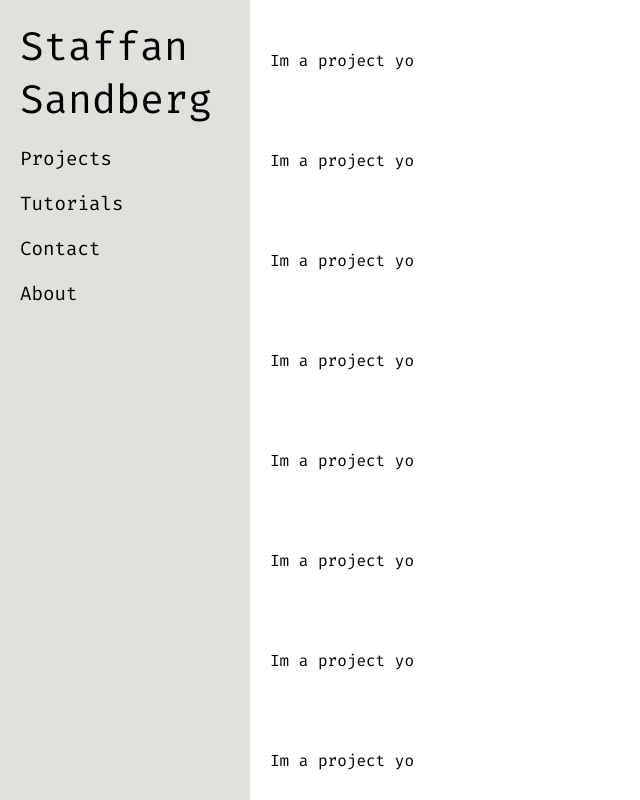
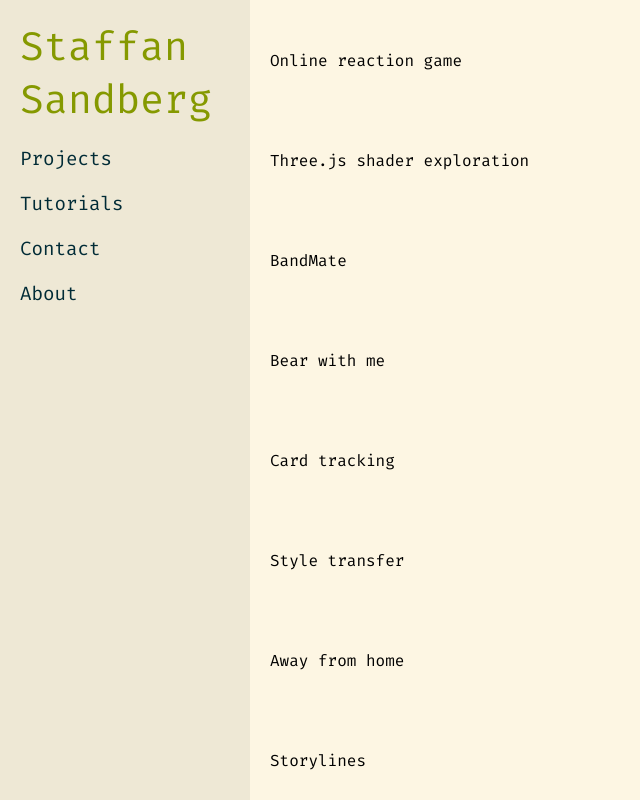
Before and after one commit to Sandsten/portfolio, a React app in the folder client/: page /projects in a window 1280 px wide. Shown: the whole page, without its empty margins (0-640 px from the left). Built offline with nearby package versions, Linux system fonts and the light colour scheme.

Commit message:
Data added from previous portfolio

```diff
--- a/client/src/App.js
+++ b/client/src/App.js
@@ -3,7 +3,7 @@ import { BrowserRouter as Router, Route } from 'react-router-dom';
 import styled from 'styled-components';
 
 import Sidebar from './components/Sidebar';
-import TopBar from './components/TopBar';
+// import TopBar from './components/TopBar';
 import HomePage from './Testing/HomePage';
 import APITest from './Testing/APITest';
 import CreateAccout from './Testing/CreateAccount';
@@ -17,6 +17,8 @@ const MainContainer = styled.div`
   display: grid;
   grid-template-areas: 'sidebar main';
   grid-template-columns: 250px 1fr;
+  /* Set height of website to 100% of screen height */
+  height: 100vh;
 `;
 
 class App extends React.Component {
--- /dev/null
+++ b/client/src/Data.js
@@ -0,0 +1,140 @@
+export const PROJECTS = [
+  {
+    title: 'Online reaction game',
+    date: '9/3 - 10/3 - 2019',
+    bgUrl: 'shooting-range.png',
+    tools: ['react', 'nodejs', 'socket-io'],
+    description:
+      'During the weekend I decided to learn how to use sockets.io with nodejs. I came up with a concept of a online game in which you compete against each other to hit appearing targets as fast as possible. The game is hosted on Heroku.',
+    website: 'http://shootingrange.herokuapp.com/',
+    groupSize: 1
+  },
+  {
+    title: 'Three.js shader exploration',
+    date: '2/2 - 2019',
+    bgUrl: 'WebGL.png',
+    tools: ['react', 'threejs', 'blender'],
+    description:
+      "I've recently started learning WebGL using the library three.js. In this small application a simple 3d model is loaded into the scene and its material is altered through the use of a fragment shader.",
+    website: 'christmas',
+    groupSize: 1
+  },
+  {
+    title: 'BandMate',
+    date: 'Jan - 2019',
+    bgUrl: 'bandmate.png',
+    tools: ['react', 'redux', 'nodejs', 'mongodb'],
+    description:
+      'Me and a friend launched our website we call BandMate. BandMate is a tool designed for musicians to find a band to join, and for bands to find musicians. We saw a lack of such services in Sweden where current ones were either outdated or over complicated according to us.',
+    website: 'http://bandmate.xyz',
+    groupSize: 2
+  },
+  {
+    title: 'Bear with me',
+    date: 'Global Game Jam 2019',
+    bgUrl: 'bear-with-me.png',
+    tools: ['unity', 'c-sharp'],
+    description:
+      'A game that I and two friends made during Global Game Jam 2019. Together we came up with an idea around the given topic and then split the work between us. I decided to work with player movement and player interaction with objects.',
+    website: 'https://pjheden.github.io/bearwithme-gamejam-2019/',
+    groupSize: 3
+  },
+  {
+    title: 'Card tracking',
+    date: 'KTH: Nov-Dec - 2018',
+    bgUrl: 'tracking-cards.png',
+    tools: ['unity', 'vuforia', 'c-sharp', 'firebase'],
+    description:
+      'Tracking physical cards on a game board with the help of image recognition. The system detects who played what card and when, the data is stored in a database to allow for later analysis of games played. I worked on all parts of the project, focusing on the programing side of it.',
+    website: 'https://github.com/Sandsten/DM2799-TAH',
+    groupSize: 3
+  },
+  {
+    title: 'Style transfer',
+    date: 'KTH: May - 2018',
+    bgUrl: 'lion.png',
+    tools: ['python', 'tensorflow'],
+    description:
+      "A re-implementation of the original style transfer algorithm using a convolutional neural network, as presented by Gatys et al. Additional experiments with different total loss functions and wether or not there's a correlation between content loss and our subjective perception.",
+    website: 'https://github.com/Sandsten/Pixicasso',
+    groupSize: 3
+  },
+  {
+    title: 'Away from home',
+    date: 'KTH: Feb-Apr - 2018',
+    bgUrl: 'away-from-home.png',
+    tools: ['d3js', 'html', 'javascript', 'css'],
+    description:
+      'A web application that visualizes the refugee population from 1951 to 2016 in an unbiased way, using data from The UN Refugee Agency. I mainly worked with programming the grid and bar-charts using javascript with d3.',
+    website: 'https://sonia-ch.github.io/ivis-project/#',
+    groupSize: 8
+  },
+  {
+    title: 'Storylines',
+    date: 'KTH: Mar-Apr - 2017',
+    bgUrl: 'storylines.png',
+    tools: ['angular', 'd3js'],
+    description:
+      'Project in a web development course. The application uses the Trello api in order to give the user an overview of their Trello projects and the ability to create new ones. I worked on all parts of the project.',
+    website: 'https://martin36.github.io/StoryLines/app/#!/login',
+    groupSize: 4
+  },
+  {
+    title: 'Haptic curling',
+    date: 'KTH: Nov-Dec - 2016',
+    bgUrl: 'haptic-curling.png',
+    tools: ['novint-falcon', 'cpp'],
+    description:
+      'Virtual curling with haptic feedback. Feel the weight of the stone as you push it along the ice. Novint falcon provides haptic feedback in three dimensions which we utilize to make the feedback feel as realistic as possible.',
+    website: 'https://github.com/Sandsten/DT2140_HapticProject',
+    groupSize: 4
+  },
+  {
+    title: 'bARk',
+    date: 'KTH: Nov-Dec - 2016',
+    bgUrl: 'birch-tree.png',
+    tools: ['unity', 'vuforia', 'c-sharp', 'firebase'],
+    description:
+      'The goal with this project was to explore AR technology and enable users to leave a personal mark in the world and share it with others. In the form of designing your own tree.',
+    website: 'https://apan1000.github.io/bARk/',
+    groupSize: 6
+  },
+  {
+    title: 'SounDark',
+    date: 'KTH: Sep-Okt - 2016',
+    bgUrl: 'soundark.png',
+    tools: ['oculus-rift', 'unity', 'c-sharp'],
+    description:
+      'A Virtual Reality game in which the player with the use echolocation, navigate through procedurally generated maces. Sound is picked up by oculus rift and translated into sound waves that enables the player to see.',
+    website: 'https://hubris37.github.io/Sonar/',
+    groupSize: 6
+  },
+  {
+    title: 'Crowd simulation',
+    date: 'KTH: Mar-May - 2016',
+    bgUrl: 'crowdsim.png',
+    tools: ['unity', 'c-sharp'],
+    description: 'We explored simulation of group formations in Unity using the RVO algorithm. ',
+    website: 'https://crowdsimulationproject.blogspot.com/',
+    groupSize: 2
+  },
+  {
+    title: 'Last ship standing',
+    date: 'KTH: Mar-Apr - 2016',
+    bgUrl: 'lastShip.png',
+    tools: ['html', 'javascript', 'css'],
+    description: 'A local multiplayer game in which you battle each other with pirate ships.',
+    website: 'http://martin36.github.io/LastShipStanding/LastShipStanding/',
+    groupSize: 4
+  },
+  {
+    title: 'Godball',
+    date: 'KTH: Nov-Dec - 2015',
+    bgUrl: 'godball.png',
+    tools: ['unity', 'c-sharp'],
+    description:
+      'An online 1v1 smartphone game in which you play football against each other in a mythological greek setting.',
+    website: 'http://godball.github.io/',
+    groupSize: 5
+  }
+];
--- a/client/src/components/Project.js
+++ b/client/src/components/Project.js
@@ -5,6 +5,10 @@ const StyledProject = styled.div`
   height: 100px;
 `;
 
-export default function Project() {
-  return <StyledProject>Im a project yo</StyledProject>;
-}
+const project = props => {
+  const { title } = props.data;
+
+  return <StyledProject>{title}</StyledProject>;
+};
+
+export default project;
--- a/client/src/components/Sidebar.js
+++ b/client/src/components/Sidebar.js
@@ -2,18 +2,18 @@ import React from 'react';
 import { Link } from 'react-router-dom';
 import styled from 'styled-components';
 
-import { BLACK } from '../constants/colors';
+import { BASE02, BASE2, BASE03, GREEN, ORANGE, YELLOW, CYAN } from '../constants/colors';
 
 const StyledSidebar = styled.div`
   grid-area: sidebar;
   padding: 20px;
-  height: 100vh;
-  background-color: #e1e0dd;
+  background-color: ${BASE2};
 `;
 
 const Name = styled.div`
   font-size: 2.5em;
   margin-bottom: 20px;
+  color: ${GREEN};
 `;
 
 const StyledLink = styled(Link)`
@@ -21,18 +21,21 @@ const StyledLink = styled(Link)`
   margin-bottom: 20px;
   font-size: 1.2em;
   text-decoration: none;
-  color: ${BLACK};
+  outline: none;
+  color: ${BASE03};
 
   :hover {
     text-decoration: underline;
   }
+
+  :focus {
+    color: ${CYAN};
+  }
 `;
 
-export default function Sidebar() {
-  console.log(window.innerHeight);
-
+const Sidebar = () => {
   return (
-    <StyledSidebar height={window.innerHeight}>
+    <StyledSidebar>
       <Name>Staffan Sandberg</Name>
       <StyledLink to="/projects">Projects</StyledLink>
       <StyledLink to="/tutorials">Tutorials</StyledLink>
@@ -40,4 +43,6 @@ export default function Sidebar() {
       <StyledLink to="/about">About</StyledLink>
     </StyledSidebar>
   );
-}
+};
+
+export default Sidebar;
--- a/client/src/constants/colors.js
+++ b/client/src/constants/colors.js
@@ -1 +1,19 @@
-export const BLACK = '#000000';
+export const BASE00 = '#657b83';
+export const BASE01 = '#586e75';
+export const BASE02 = '#073642';
+export const BASE03 = '#002b36';
+
+export const BASE0 = '#839496';
+export const BASE1 = '#93a1a1';
+export const BASE2 = '#eee8d5';
+export const BASE3 = '#fdf6e3';
+
+export const YELLOW = '#b58900';
+export const ORANGE = '#cb4b16';
+export const RED = '#dc322f';
+export const MAGENTA = '#d33682';
+
+export const VIOLET = '#6c71c4';
+export const BLUE = '#268bd2';
+export const CYAN = '#2aa198';
+export const GREEN = '#859900';
--- a/client/src/pages/projects.js
+++ b/client/src/pages/projects.js
@@ -2,38 +2,29 @@ import React from 'react';
 import styled from 'styled-components';
 
 import Project from '../components/Project';
+import { BASE00, BASE01, BASE3 } from '../constants/colors';
+
+import { PROJECTS } from '../Data';
 
 const StyledProjects = styled.div`
   grid-area: main;
   padding: 50px 20px 0px 20px;
-  height: 100vh;
   overflow: scroll;
 
   display: grid;
 
-  background-color: white;
+  background-color: ${BASE3};
 `;
 
-export default function projects() {
-  return (
-    <StyledProjects>
-      <Project />
-      <Project />
-      <Project />
-      <Project />
-      <Project />
-      <Project />
-      <Project />
-      <Project />
-      <Project />
-      <Project />
-      <Project />
-      <Project />
-      <Project />
-      <Project />
-      <Project />
-      <Project />
-      <Project />
-    </StyledProjects>
-  );
-}
+//TODO: Get projects from database
+const renderProjects = () => {
+  return PROJECTS.map(project => {
+    return <Project key={project.title} data={project} />;
+  });
+};
+
+const projects = () => {
+  return <StyledProjects>{renderProjects()}</StyledProjects>;
+};
+
+export default projects;
--- a/client/src/styles/index.scss
+++ b/client/src/styles/index.scss
@@ -12,6 +12,5 @@
 }
 
 body {
-  background: $blue-color;
   margin: 0;
 }
```
